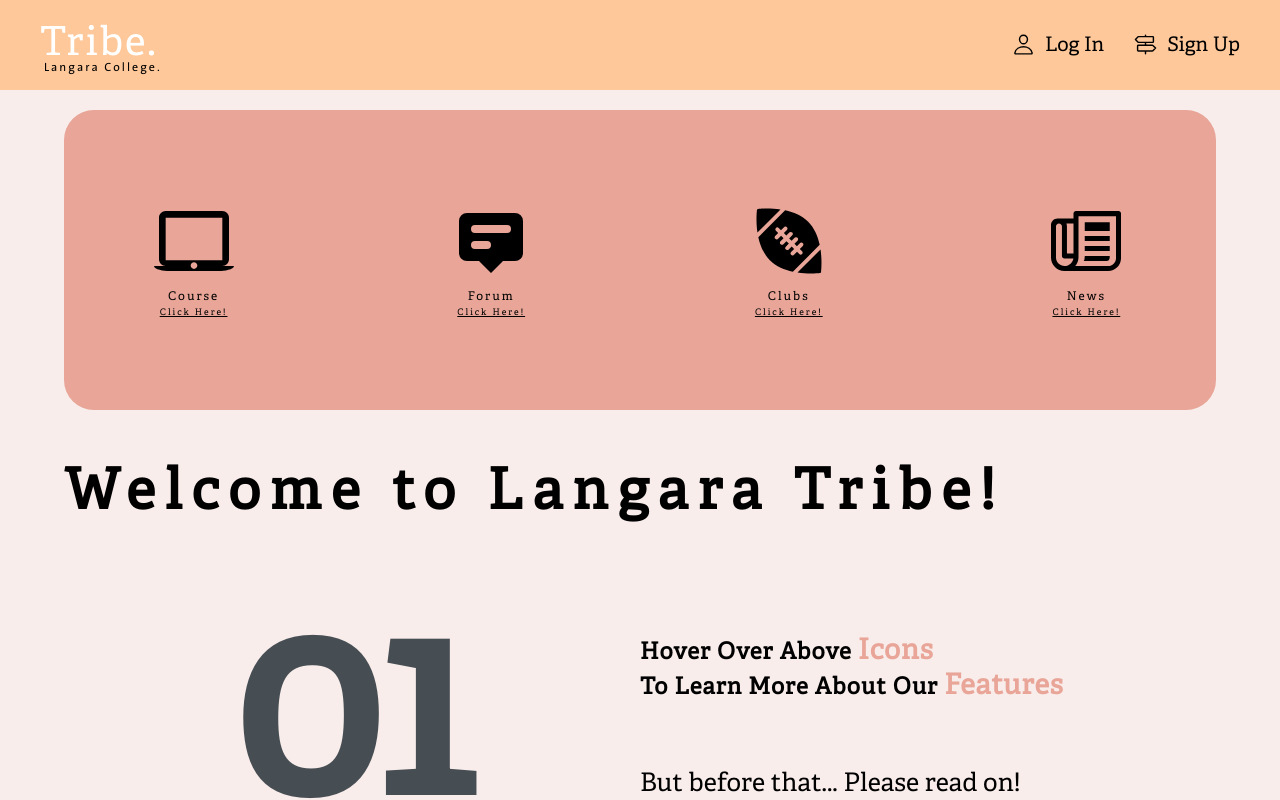
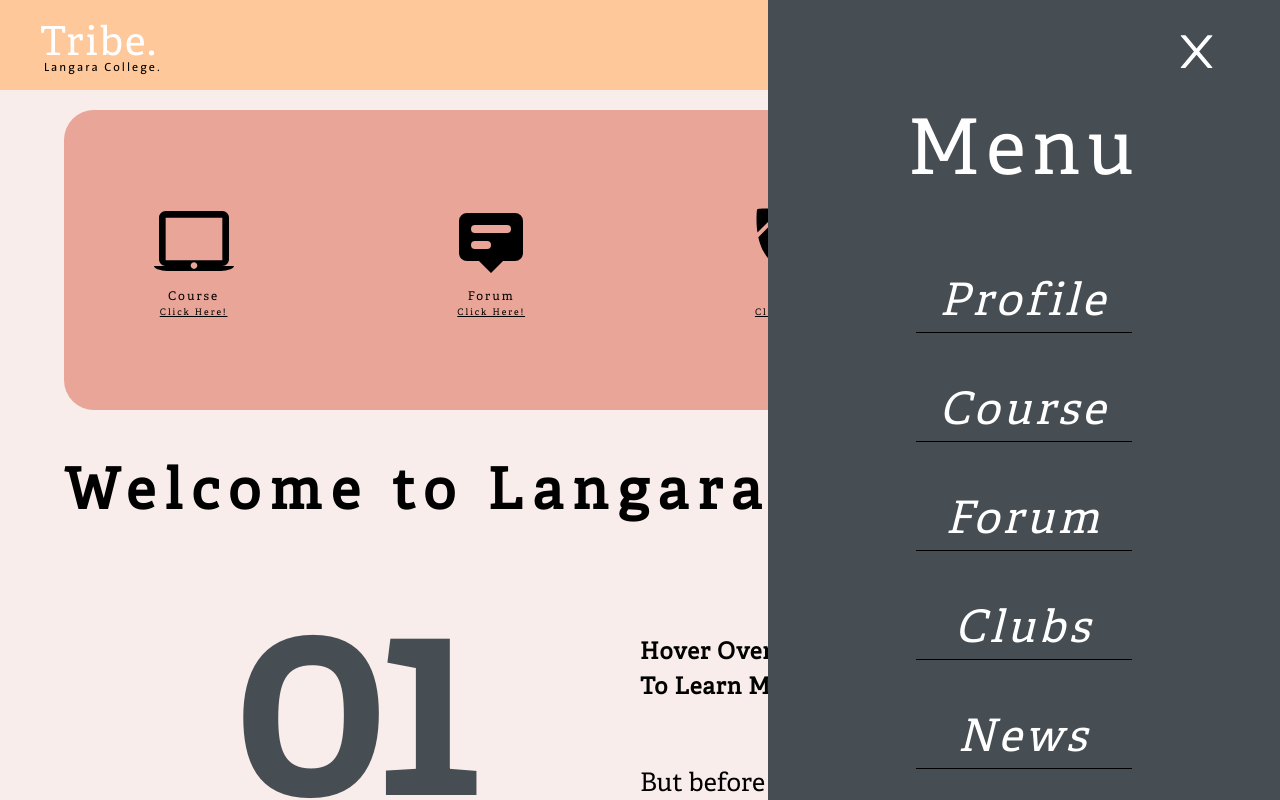
Before and after one commit to Jina-sw/LangaraTribe, a React (Create React App) app: page / in a window 1280 px wide. Shown: the top 800 px of the page. Built offline with nearby package versions, Linux system fonts and the light colour scheme.

Commit message:
slider menu implemented
-- styling is done, but still need to implement slide on and log out feature

```diff
--- /dev/null
+++ b/src/Components/Menu/Menu.css
@@ -0,0 +1,88 @@
+/**
+    CSS for slide menu
+*/
+
+.menuSlide {
+    position: fixed;
+    height: 100%;
+    width: 40vw;
+    top: 0;
+    right: 0px;
+    background-color: #474e53;
+    color: white;
+}
+
+.closeIcon,
+.logoutButton {
+    background-color: #474e53;
+    color: white;
+    border: hidden;
+    cursor: pointer;
+}
+
+.closeIcon {
+    height: 4vw;
+    width: 4vw;
+}
+
+.menuGridBox {
+    display: grid;
+    grid-template-columns: 4.5fr 1fr;
+    padding: 2vw;
+}
+
+.menuh1 {
+    text-align: center;
+    font-size: 6vw;
+    letter-spacing: 0.5vw;
+    margin-bottom: 5vw;
+}
+
+.menuList li {
+    font-size: 3.5vw;
+    letter-spacing: 0.3vw;
+    margin-bottom: 0.5vw;
+    cursor: pointer;
+}
+
+.menuDiv {
+    height: 1px;
+    background-color: black;
+    width: 50%;
+    margin: 0 auto;
+    margin-bottom: 2vw;
+}
+
+.logoutButton {
+    text-align: center;
+    font-size: 3vw;
+    letter-spacing: 0.3vw;
+}
+
+@media only screen and (min-width: 1350px) {
+
+    .closeIcon {
+        height: 2.5vw;
+        width: 2.5vw;
+    }
+
+    .menuh1 {
+        font-size: 4vw;
+        letter-spacing: 0.5vw;
+        margin-bottom: 2vw;
+    }
+
+    .menuList li {
+        font-size: 2vw;
+        margin-bottom: 0.2vw;
+    }
+
+    .menuDiv {
+        width: 30%;
+        margin-bottom: 1vw;
+    }
+
+    .logoutButton {
+        font-size: 1.5vw;
+    }
+}
--- /dev/null
+++ b/src/Components/Menu/Menu.js
@@ -0,0 +1,46 @@
+import { Link } from "react-router-dom";
+import './Menu.css';
+
+import { AiOutlineClose } from 'react-icons/ai';
+
+const Menu = (props) => {
+
+    return (
+        <div className="menuSlide">
+            <div className="menuGridBox">
+                <div></div>
+                <div>
+                    <AiOutlineClose className="closeIcon" onClick={() => props.exitButtonHandler} />
+                </div>
+            </div>
+            <div className="menuh1">Menu</div>
+            <section className="menuList">
+                <ul>
+                    <li>
+                        Profile
+                        <div className="menuDiv"></div>
+                    </li>
+                    <li>
+                        Course
+                        <div className="menuDiv"></div>
+                    </li>
+                    <li>
+                        Forum
+                        <div className="menuDiv"></div>
+                    </li>
+                    <li>
+                        Clubs
+                        <div className="menuDiv"></div>
+                    </li>
+                    <li>
+                        News
+                        <div className="menuDiv"></div>
+                    </li>
+                </ul>
+            </section>
+            <p className="logoutButton" onClick={() => props.logOut}>Log Out</p>
+        </div>
+    );
+};
+
+export default Menu;
--- a/src/Components/Nav.js
+++ b/src/Components/Nav.js
@@ -2,18 +2,22 @@ import React, { useContext } from 'react';
 import { Link } from 'react-router-dom';
 import { LoginContext } from './LoginContext';
 import { IoPersonOutline, IoTrailSignOutline } from "react-icons/io5"
-import {ImMenu} from "react-icons/im";
+import { ImMenu } from "react-icons/im";
 import './Nav.css';
 
 const Nav = () => {
 
-    const { isLoggedIn } = useContext(LoginContext);
+    const { isLoggedIn, setLoggedIn } = useContext(LoginContext);
+
+    function callNavBar() {
+        document.getElementsByClassName("menuSlide")[0].style.transform = 'translateX("1000px")';
+    };
 
     const notLoggedIn = (
         <section className='signUpReq'>
             <span className='iconBox'>
                 <IoPersonOutline />
-                <p><Link to="/login"> Log In </Link></p>
+                <p onClick={() => setLoggedIn(!isLoggedIn)}><Link to="/login"> Log In </Link></p>
             </span>
             <span className='iconBox'>
                 <IoTrailSignOutline />
@@ -26,7 +30,7 @@ const Nav = () => {
         <section className='signUpReq'>
             <span className='iconBox'>
                 <ImMenu />
-                <p>Menu</p>
+                <p onClick={callNavBar}>Menu</p>
             </span>
         </section>
     );
--- a/src/Pages/Home/Home.js
+++ b/src/Pages/Home/Home.js
@@ -1,17 +1,33 @@
 import { useState } from "react";
 import Nav from "../../Components/Nav";
+import { useContext } from "react";
+import { LoginContext } from "../../Components/LoginContext";
 import Hero from "./HomeComponents/Hero";
 import DisplayArea from "./HomeComponents/DisplayArea";
+import Menu from "../../Components/Menu/Menu";
 
 const Home = () => {
     const [heroState, setState] = useState("default");
+    const { isLoggedIn, setLoggedIn } = useContext(LoginContext);
+
+    function exitButtonHandler() {
+        console.log("buttonClicked");
+    };
+
+    function logOut() {
+        exitButtonHandler();
+        setLoggedIn(!isLoggedIn);
+    };
 
     return (
+        <div>
         <div>
             <Nav />
             <Hero setState={setState} />
             <DisplayArea heroState={heroState} />
         </div>
+            <Menu exitButtonHandler={exitButtonHandler} logOut={logOut}/>
+        </div>
     );
 };
 
--- a/src/Pages/LogIn/LogIn.js
+++ b/src/Pages/LogIn/LogIn.js
@@ -4,6 +4,7 @@ import { AiOutlineUserAdd } from "react-icons/ai";
 import { RiLockPasswordLine } from "react-icons/ri";
 import LoginNav from "./LoginNav";
 import "./Login.css";
+import { Link } from "react-router-dom";
 
 export default function LogIn() {
     const { isLoggedIn, setLoggedIn } = useContext(LoginContext);
@@ -37,7 +38,7 @@ export default function LogIn() {
                     <p>Forgot password?</p>
                 </div>
                 <section className="loginButton">
-                    <button onClick={() => setLoggedIn(!isLoggedIn)}>LOGIN</button>
+                    <button onClick={() => setLoggedIn(!isLoggedIn)}><Link to="/" exact="true">LOGIN</Link></button>
                 </section>
                 <section className="loginPageSignUp">
                     <p>Or Sign Up!</p>
```
